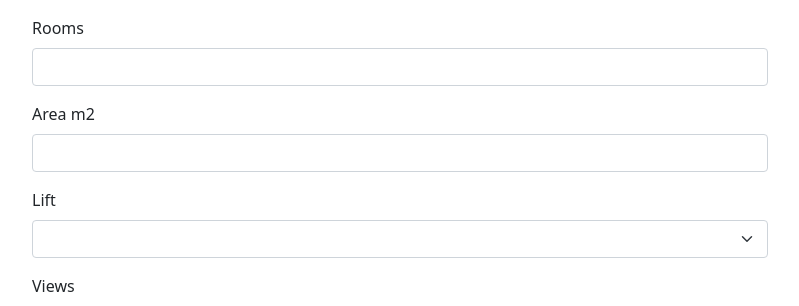
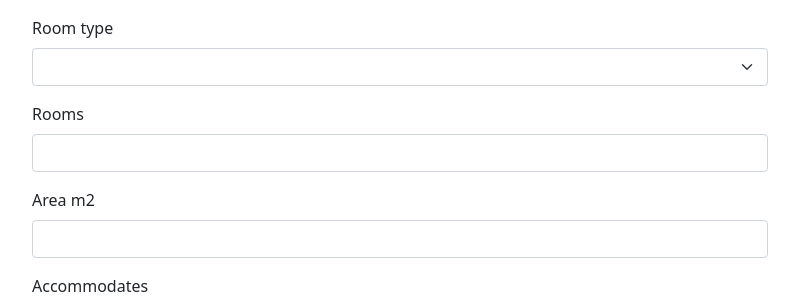
Before and after one commit to viktor-enzell/idss-project, a Django app: page / in a window 1280 px wide. Shown: the part 552-858 px from the top of the page, without its empty margins (240-1039 px from the left). Run offline with Django 3.2, Linux system fonts and the light colour scheme; lists and menus that the app fills with data are empty; parts of the project's set-up code (start-up, migrations or seed data) failed here and were passed over; some libraries are stand-ins or nearby versions.

Commit message:
Integrated rent price model.

```diff
--- a/project/forms.py
+++ b/project/forms.py
@@ -4,6 +4,7 @@ from django import forms
 from django.conf import settings
 
 house_price_categories = pickle.load(open(f'{settings.BASE_DIR}/models/house_price_feature_categories.sav', 'rb'))
+rent_categories = pickle.load(open(f'{settings.BASE_DIR}/models/rent_feature_categories.sav', 'rb'))
 
 
 def choices_from_array(array):
@@ -50,6 +51,14 @@ class ApartmentInfoForm(forms.Form):
             'class': 'form-select'
         })
     )
+    room_type = forms.ChoiceField(
+        required=True,
+        choices=choices_from_array(rent_categories['room_type']),
+        widget=forms.Select(attrs={
+            'type': 'text',
+            'class': 'form-select'
+        })
+    )
     rooms = forms.IntegerField(
         required=True,
         widget=forms.TextInput(attrs={
@@ -58,6 +67,13 @@ class ApartmentInfoForm(forms.Form):
         })
     )
     area_m2 = forms.IntegerField(
+        required=True,
+        widget=forms.TextInput(attrs={
+            'type': 'number',
+            'class': 'form-control',
+        })
+    )
+    accommodates = forms.IntegerField(
         required=True,
         widget=forms.TextInput(attrs={
             'type': 'number',
--- a/project/settings.py
+++ b/project/settings.py
@@ -118,6 +118,7 @@ USE_L10N = True
 
 USE_TZ = True
 
+USE_THOUSAND_SEPARATOR = True
 
 # Static files (CSS, JavaScript, Images)
 # https://docs.djangoproject.com/en/3.2/howto/static-files/
--- a/project/templates/index.html
+++ b/project/templates/index.html
@@ -24,8 +24,14 @@
       <button type="submit" class="btn btn-primary">Submit</button>
     </form>
 
-    {% if price_prediction %}
-      <p class="fs-4 my-3">Price prediction: €{{ price_prediction }}</p>
+    {% if prediction_made %}
+      <p class="fs-4 my-3">Property analysis:</p>
+      <ul class="list-group">
+        <li class="list-group-item">Suggested price: €{{ price_prediction }}</li>
+        <li class="list-group-item">Actual price: €{{ actual_price }}</li>
+        <li class="list-group-item">Difference: €{{ price_difference }}</li>
+        <li class="list-group-item">Rent prediction (per night): €{{ rent_prediction }}</li>
+      </ul>
     {% endif %}
 
   </div>
--- a/project/views.py
+++ b/project/views.py
@@ -2,8 +2,10 @@ from django.shortcuts import render
 
 from project.forms import ApartmentInfoForm
 from project.price_predictor import PricePredictor
+from project.rent_predictor import RentPredictor
 
 price_predictor = PricePredictor()
+rent_predictor = RentPredictor()
 
 
 def index(request):
@@ -14,25 +16,41 @@ def index(request):
         if request.GET.get('price', False):
             apartment_info_form = ApartmentInfoForm(request.GET)
             if apartment_info_form.is_valid():
-                price = apartment_info_form.cleaned_data.get('price')
-                district = apartment_info_form.cleaned_data.get('district')
+                # Price prediction features
                 neighborhood = apartment_info_form.cleaned_data.get('neighborhood')
                 condition = apartment_info_form.cleaned_data.get('condition')
                 apt_type = apartment_info_form.cleaned_data.get('type')
-                rooms = apartment_info_form.cleaned_data.get('rooms')
                 area_m2 = apartment_info_form.cleaned_data.get('area_m2')
                 lift = apartment_info_form.cleaned_data.get('lift')
                 views = apartment_info_form.cleaned_data.get('views')
                 floor = apartment_info_form.cleaned_data.get('floor')
 
+                # Rent prediction features
+                room_type = apartment_info_form.cleaned_data.get('room_type')
+                accommodates = apartment_info_form.cleaned_data.get('accommodates')
+
+                # Shared features
+                district = apartment_info_form.cleaned_data.get('district')
+                rooms = apartment_info_form.cleaned_data.get('rooms')
+
+                # Other features
+                price = apartment_info_form.cleaned_data.get('price')
+
                 price_prediction = price_predictor.predict(
                     district, neighborhood, condition, apt_type, rooms,
                     area_m2, lift, views, floor
                 )
+                rent_prediction = rent_predictor.predict(
+                    room_type, district, accommodates, rooms
+                )
 
                 context = {
+                    'prediction_made': True,
                     'apartment_info_form': apartment_info_form,
                     'price_prediction': price_prediction,
+                    'rent_prediction': rent_prediction,
+                    'actual_price': price,
+                    'price_difference': price_prediction - price,
                 }
                 return render(request, 'index.html', context)
 
```
Also changed, not shown: project/rent_predictor.py (added, +28 -0 lines), 3 other files.
